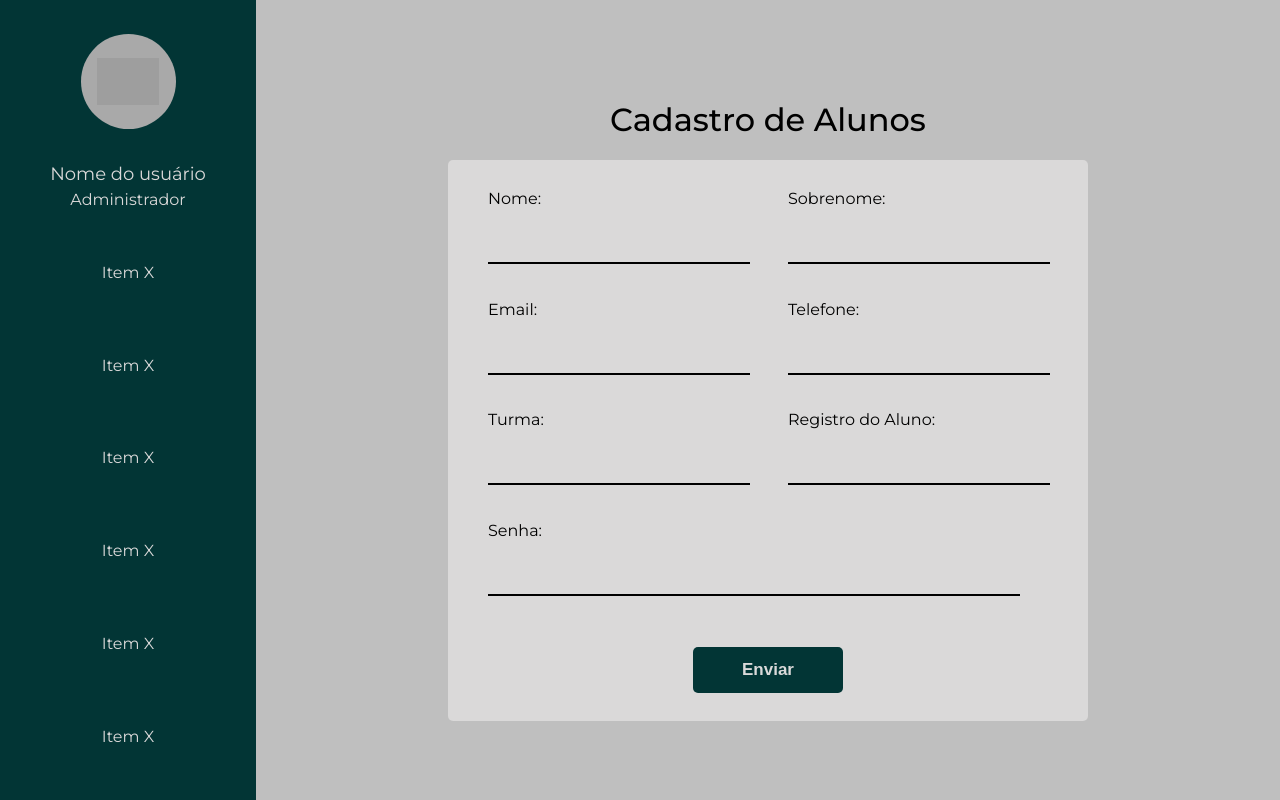
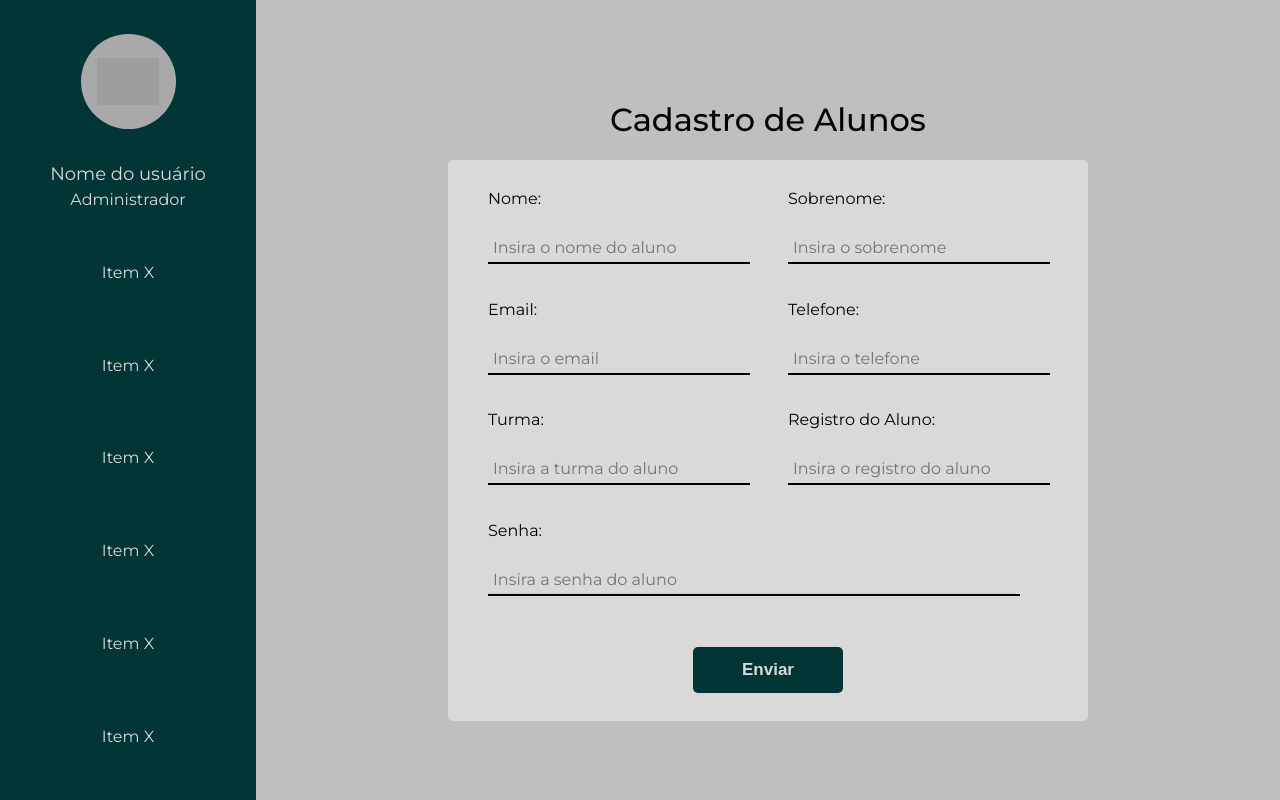
Before and after one commit to Bortolla/Sistema-Biblioteca, a PHP site: page /admin/cadastrar.php in a window 1280 px wide. Run offline with PHP 8.4, Linux system fonts and the light colour scheme; the visitor is signed in with stand-in values (Sample User, id 1); grey boxes are pictures that could not be loaded.

Commit message:
Adicionei os placeholders que tavam faltando

```diff
--- a/sistema-biblioteca/admin/cadastrar.php
+++ b/sistema-biblioteca/admin/cadastrar.php
@@ -52,37 +52,37 @@
         <form class="form-cadastro" action="cadastrar.php" method="post"> <!-- Formulario de cadastro para acessar o sistema -->
             <div class="firstname container">
                 <label for="firstname">Nome:</label>
-                <input type="text" name="firstname" id="firstname" value="<?php if(isset($_firstname)){echo $_firstname;}?>"><br>
+                <input type="text" placeholder="Insira o nome do aluno" name="firstname" id="firstname" value="<?php if(isset($_firstname)){echo $_firstname;}?>"><br>
                 <div><?php if(isset($error_firstname)){echo $error_firstname;}?></div>
             </div>
             <div class="lastname container">
                 <label for="lastname">Sobrenome:</label>
-                <input type="text" name="lastname" id="lastname" value="<?php if(isset($_lastname)){echo $_lastname;}?>"><br>
+                <input type="text" placeholder="Insira o sobrenome" name="lastname" id="lastname" value="<?php if(isset($_lastname)){echo $_lastname;}?>"><br>
                 <div><?php if(isset($error_lastname)){echo $error_lastname;}?></div>
             </div>
             <div class="email container">
                 <label for="email">Email:</label>
-                <input type="email" name="email" id="email" value="<?php if(isset($_email)){echo $_email;}?>"><br>
+                <input type="email" placeholder="Insira o email" name="email" id="email" value="<?php if(isset($_email)){echo $_email;}?>"><br>
                 <div><?php if(isset($error_email)){echo $error_email;}?></div>
             </div>
             <div class="phone container">
                 <label for="phone">Telefone:</label>
-                <input type="tel" name="phone" id="phone" value="<?php if(isset($_phone)){echo $_phone;}?>"><br>
+                <input type="tel" placeholder="Insira o telefone" name="phone" id="phone" value="<?php if(isset($_phone)){echo $_phone;}?>"><br>
                 <div><?php if(isset($error_phone)){echo $error_phone;}?></div>
             </div>
             <div class="class container">
                 <label for="class">Turma:</label>
-                <input type="text" name="class" id="class" value="<?php if(isset($_class)){echo $_class;}?>"><br>
+                <input type="text" placeholder="Insira a turma do aluno" name="class" id="class" value="<?php if(isset($_class)){echo $_class;}?>"><br>
                 <div><?php if(isset($error_class)){echo $error_class;}?></div>
             </div>
             <div class="registro container">
                 <label for="id">Registro do Aluno:</label>
-                <input type="text" name="id" id="id" value="<?php if(isset($_id)){echo $_id;}?>"><br>
+                <input type="text" placeholder="Insira o registro do aluno" name="id" id="id" value="<?php if(isset($_id)){echo $_id;}?>"><br>
                 <div><?php if(isset($error_id)){echo $error_id;}?></div>
             </div>
             <div class="password container">
                 <label for="password">Senha:</label>
-                <input type="password" name="password" id="password"><br>
+                <input type="password" placeholder="Insira a senha do aluno" name="password" id="password"><br>
                 <div><?php if(isset($error_password)){echo $error_password;}?></div>
             </div>
             <input class="submit-btn"type="submit" value="Enviar">
```
